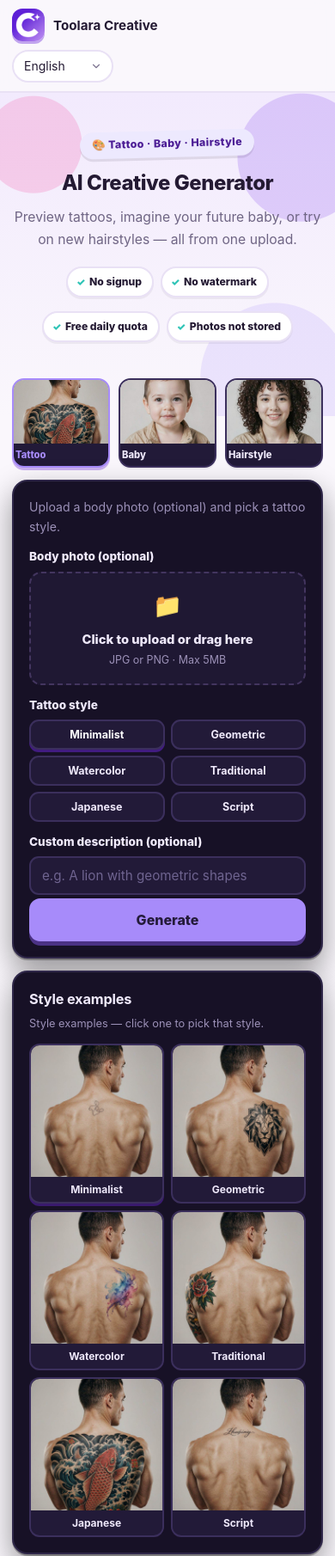
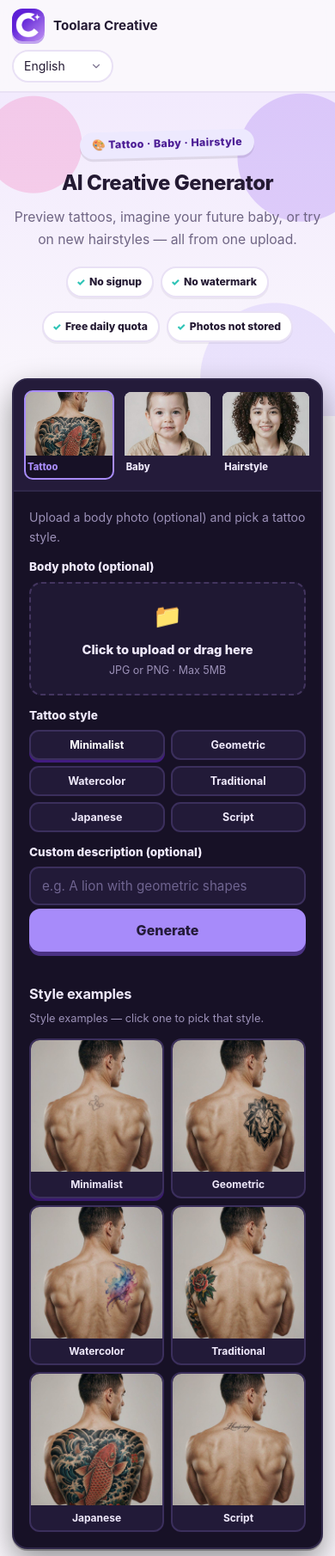
Before and after one commit to lvyafei2026-coder/ai-creative-generator, a website: page public/index.html in a window 390 px wide. Shown: the top 1810 px of the page at 86% size. Drawn offline with Linux system fonts and the light colour scheme.

Commit message:
Unify studio into one card with tab-style mode rail, add spacing above proof heading

```diff
--- a/public/css/style.css
+++ b/public/css/style.css
@@ -24,9 +24,9 @@ body { margin: 0; font-family: -apple-system, BlinkMacSystemFont, "Segoe UI", "P
 .card { background: var(--card); border: 2px solid var(--border); border-radius: var(--radius); padding: 28px; margin-bottom: 22px; box-shadow: var(--shadow); }
 
 /* ---- 工作台左右分栏：左控制面板 / 右固定画布（状态切换） ---- */
-.studio { display: grid; grid-template-columns: 122px 352px minmax(0, 1fr); gap: 16px; align-items: stretch; }
-.studio .card { margin-bottom: 0; display: flex; flex-direction: column; padding: 18px; }
-.stage { padding: 18px; min-height: 0; }
+.studio { display: grid; grid-template-columns: 122px 352px minmax(0, 1fr); gap: 0; align-items: stretch; background: var(--card); border: 2px solid var(--border); border-radius: var(--radius); box-shadow: var(--shadow); overflow: hidden; }
+.studio > .card { margin-bottom: 0; display: flex; flex-direction: column; padding: 18px; background: transparent; border: none; box-shadow: none; border-radius: 0; }
+.stage { padding: 18px; min-height: 0; border-left: 2px solid var(--border); }
 .ex-view { display: flex; flex-direction: column; }
 .ex-head { margin-bottom: 12px; }
 .ex-title { font-size: 1.02rem; margin: 0 0 4px; letter-spacing: -0.01em; }
@@ -119,7 +119,7 @@ body { margin: 0; font-family: -apple-system, BlinkMacSystemFont, "Segoe UI", "P
 .trust-bar li::before { content: "✓"; position: absolute; left: 10px; top: 50%; transform: translateY(-50%); font-size: 0.72rem; font-weight: 900; color: var(--mint); }
 
 /* ---- Before/After 证明区 ---- */
-.proof { max-width: 1000px; margin: 8px auto 0; }
+.proof { max-width: 1000px; margin: 20px auto 0; }
 .proof h2 { text-align: center; margin: 0 0 8px; }
 .proof-sub { text-align: center; color: var(--muted); font-size: 0.88rem; max-width: 620px; margin: 0 auto 22px; }
 .proof-grid { display: grid; grid-template-columns: repeat(3, 1fr); gap: 16px; }
@@ -163,9 +163,9 @@ body { margin: 0; font-family: -apple-system, BlinkMacSystemFont, "Segoe UI", "P
 .studio[data-mode="tattoo"] .preset-btn { background: #221a38; border-color: #3b2f5c; }
 .studio[data-mode="tattoo"] .preset-btn:hover { border-color: var(--accent); }
 .studio[data-mode="tattoo"] .ex-card { background: #221a38; border-color: #3b2f5c; }
-.studio[data-mode="tattoo"] .rail-item { background: #221a38; border-color: #3b2f5c; }
 .studio[data-mode="tattoo"] .rail-item .rail-label { color: var(--text); }
-.studio[data-mode="tattoo"] .rail-item.active { border-color: var(--accent); }
+.studio[data-mode="tattoo"] .rail-item:hover { border-color: #3b2f5c; }
+.studio[data-mode="tattoo"] .rail-item.active { border-color: var(--accent); background: #171126; }
 .studio[data-mode="tattoo"] .rail-item.active .rail-label { color: var(--accent); }
 .studio[data-mode="tattoo"] .ex-card img { background: #171126; }
 .studio[data-mode="tattoo"] .ex-card:hover { border-color: var(--accent); }
@@ -203,12 +203,12 @@ body { margin: 0; font-family: -apple-system, BlinkMacSystemFont, "Segoe UI", "P
 label { display: block; font-weight: 800; font-size: 0.85rem; margin-bottom: 6px; }
 
 /* ---- 功能菜单栏：每个功能用真实效果图做模块 ---- */
-.mode-rail { display: flex; flex-direction: column; gap: 10px; }
-.rail-item { padding: 0; overflow: hidden; border: 2px solid var(--border); background: #fff; border-radius: 14px; cursor: pointer; font-family: inherit; box-shadow: 0 2px 0 rgba(36,26,51,0.06); transition: border-color 0.15s, transform 0.15s, box-shadow 0.15s; display: flex; flex-direction: column; }
+.mode-rail { display: flex; flex-direction: column; gap: 10px; padding: 14px 12px; background: var(--lav); border-right: 2px solid var(--border); }
+.rail-item { padding: 0; overflow: hidden; border: 2px solid transparent; background: transparent; border-radius: 10px; cursor: pointer; font-family: inherit; transition: border-color 0.15s, background 0.15s; display: flex; flex-direction: column; }
 .rail-item img { display: block; width: 100%; height: 92px; object-fit: cover; background: #f1ebfa; }
-.rail-label { display: block; padding: 6px 2px; font-size: 0.7rem; font-weight: 800; color: var(--text); text-align: center; }
-.rail-item:hover { border-color: #c4b5fd; transform: translateY(-2px); }
-.rail-item.active { border-color: var(--accent); box-shadow: 0 3px 0 rgba(109,40,217,0.34); }
+.rail-label { display: block; padding: 6px 2px; font-size: 0.7rem; font-weight: 800; color: var(--muted); text-align: center; }
+.rail-item:hover { border-color: var(--border); }
+.rail-item.active { border-color: var(--accent); background: var(--card); }
 .rail-item.active .rail-label { color: var(--accent-dark); }
 
 input[type="text"] { width: 100%; padding: 11px 13px; border: 2px solid var(--border); border-radius: 11px; font-size: 0.95rem; margin-bottom: 4px; background: #fff; color: var(--text); transition: border-color 0.15s, box-shadow 0.15s; font-family: inherit; }
@@ -307,13 +307,14 @@ li { margin-bottom: 8px; line-height: 1.65; }
 
 
 @media (max-width: 1080px) {
-  .studio { grid-template-columns: 112px 330px minmax(0, 1fr); gap: 14px; }
+  .studio { grid-template-columns: 112px 330px minmax(0, 1fr); }
   .rail-item img { height: 84px; }
 }
 
 @media (max-width: 900px) {
   .studio { grid-template-columns: 1fr; }
-  .mode-rail { flex-direction: row; }
+  .mode-rail { flex-direction: row; border-right: none; border-bottom: 2px solid var(--border); padding: 12px; }
   .rail-item { flex: 1; }
   .rail-item img { height: 74px; }
+  .stage { border-left: none; border-top: 2px solid var(--border); }
 }
--- a/public/index.html
+++ b/public/index.html
@@ -83,7 +83,7 @@
 }
 </script>
 
-<link rel="stylesheet" href="/css/style.css?v=20261103d">
+<link rel="stylesheet" href="/css/style.css?v=20261103e">
 <style id="footer-groups-css">
 .site-footer-grid{grid-template-columns:minmax(0,0.85fr) minmax(0,2.65fr)!important;gap:40px!important}
 .site-footer-column:nth-child(2){grid-row:1/span 2!important}
@@ -518,6 +518,6 @@
 </footer>
 
 <script src="/js/i18n.js"></script>
-<script src="/js/app.js?v=20261103d"></script>
+<script src="/js/app.js?v=20261103e"></script>
 </body>
 </html>
```
